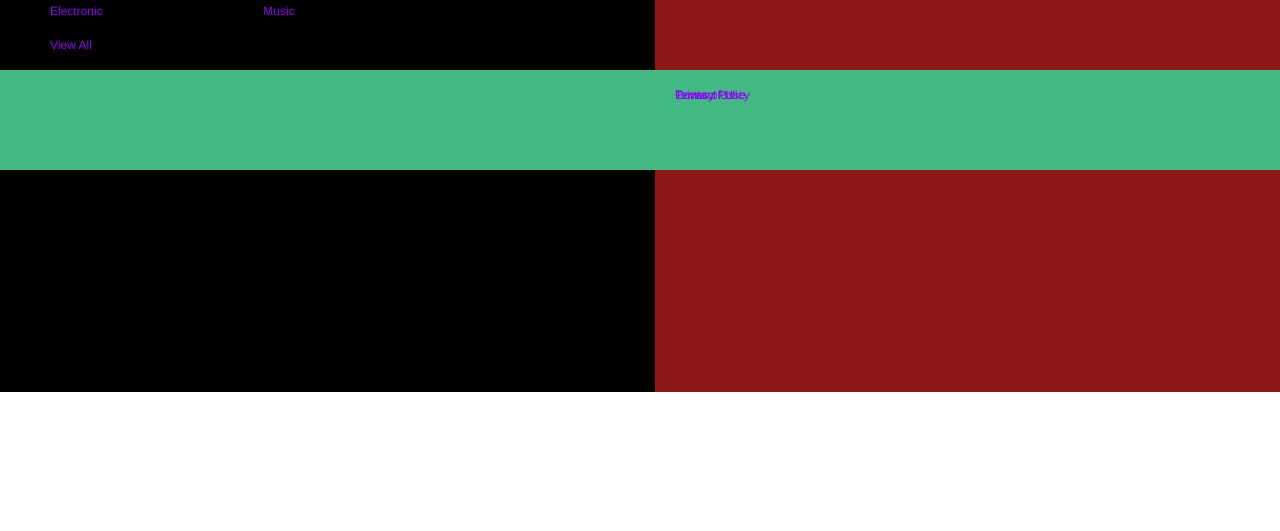
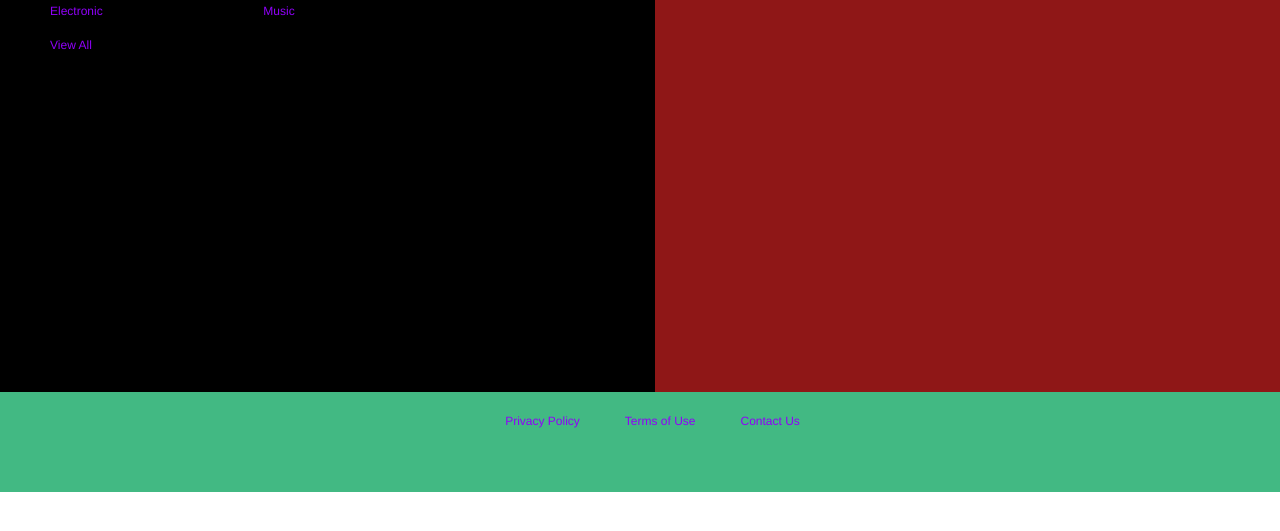
Before and after one commit to n-sakib/axia, a Vue app in the folder client/: page / in a window 1280 px wide. Shown: the part 263-794 px from the top of the page. Built offline with nearby package versions, Linux system fonts and the light colour scheme.

Commit message:
Bottom Nav Bar Positioning

```diff
--- a/client/src/components/Footer.vue
+++ b/client/src/components/Footer.vue
@@ -122,13 +122,12 @@ a {
   height: 100px;
   overflow: hidden;
   position: relative;
-  bottom: 0px;
+  margin-top: 322.5px;
   width: 100%;
 }
 li.bottom-nav-bar-links {
   display: inline-block;
-  position: absolute;
-  left: 50%;
+  position: relative;
   font-size: 12px;
 }
 .bg-info {
```
